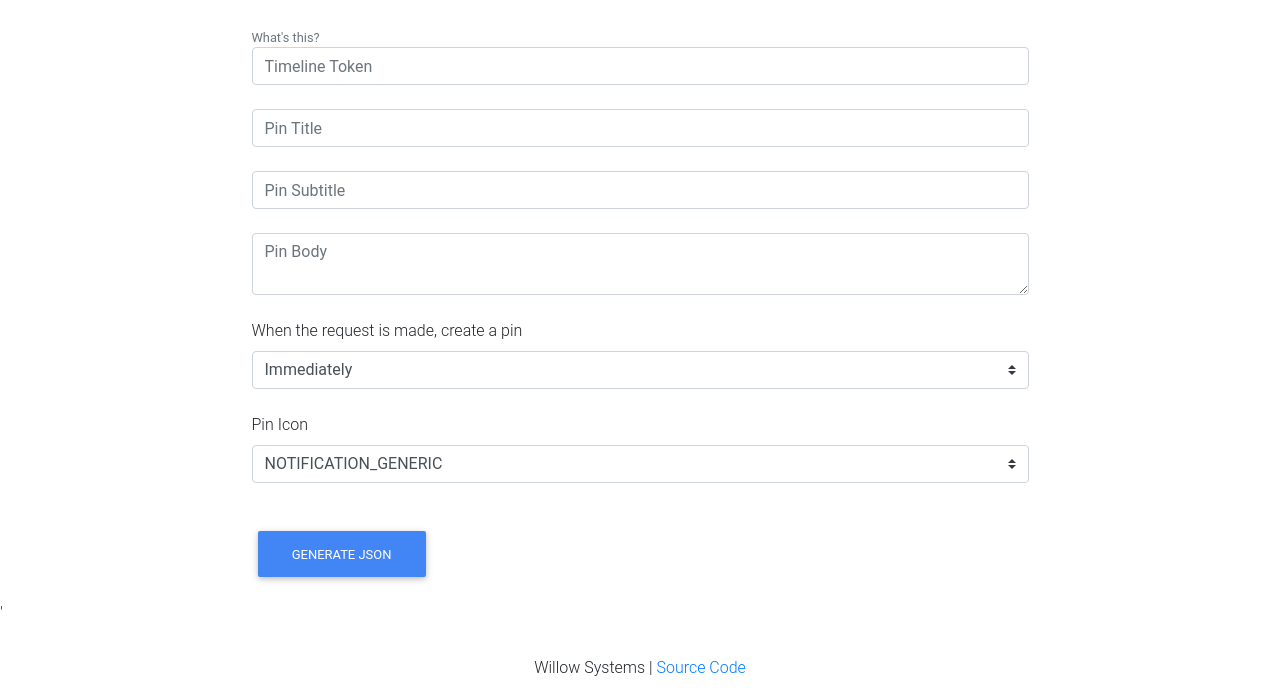
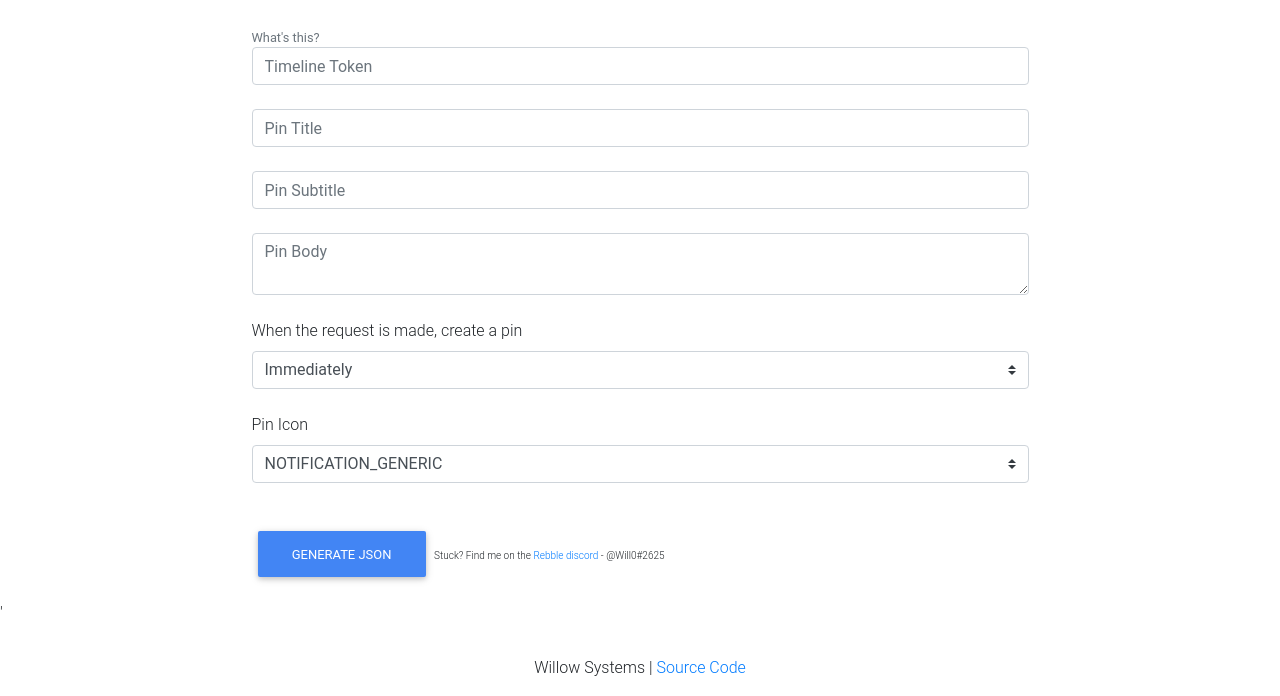
Before and after one commit to Willow-Systems/pebble-pin-generator, a plain HTML site: page index.html in a window 1280 px wide. Shown: the part 104-800 px from the top of the page. Drawn offline with nearby package versions, Linux system fonts and the light colour scheme.

Commit message:
Added help link

```diff
--- a/index.html
+++ b/index.html
@@ -160,7 +160,7 @@
 							<option value="SETTINGS">SETTINGS</option>
 			    </select>
 
-			    <button class="btn btn-primary my-4" onclick="createPin()" id="sendbtn">Generate JSON</button>
+			    <button class="btn btn-primary my-4" onclick="createPin()" id="sendbtn">Generate JSON</button><pan class="smol"> Stuck? Find me on the <a href="http://discord.gg/aRUAYFN">Rebble discord</a> - @Will0#2625</span>
 
 					<div id="msgdiv"></div>
 			</div>
--- a/main.css
+++ b/main.css
@@ -10,6 +10,9 @@ body {
 	}
 small {
 	cursor: pointer;
+}
+.smol {
+	font-size: 10px;
 }
 .footer {
 	position: absolute;
```
